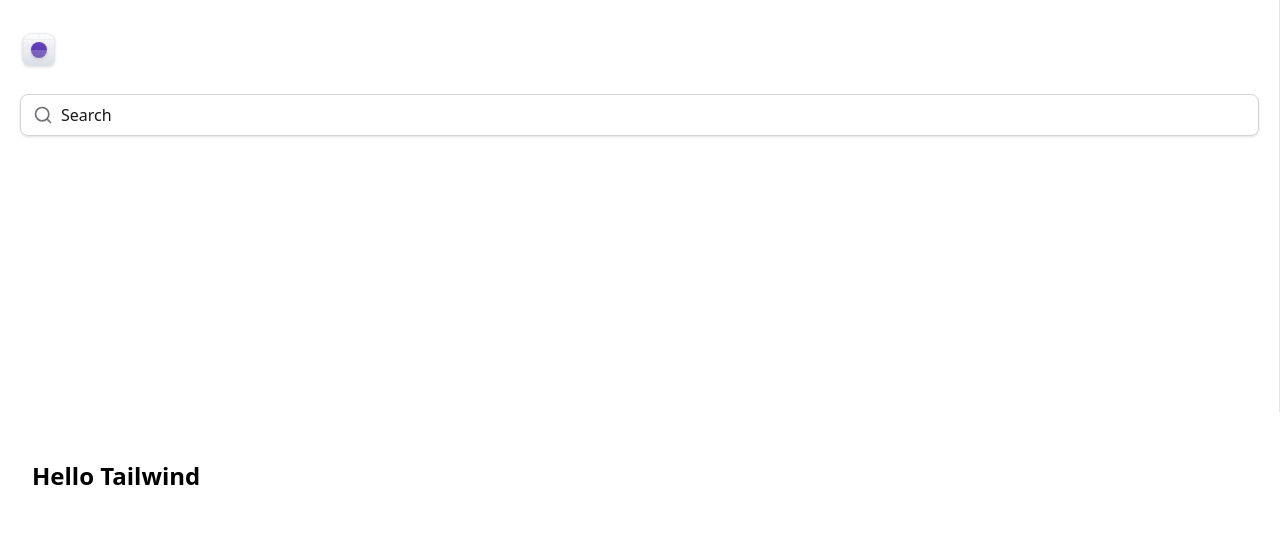
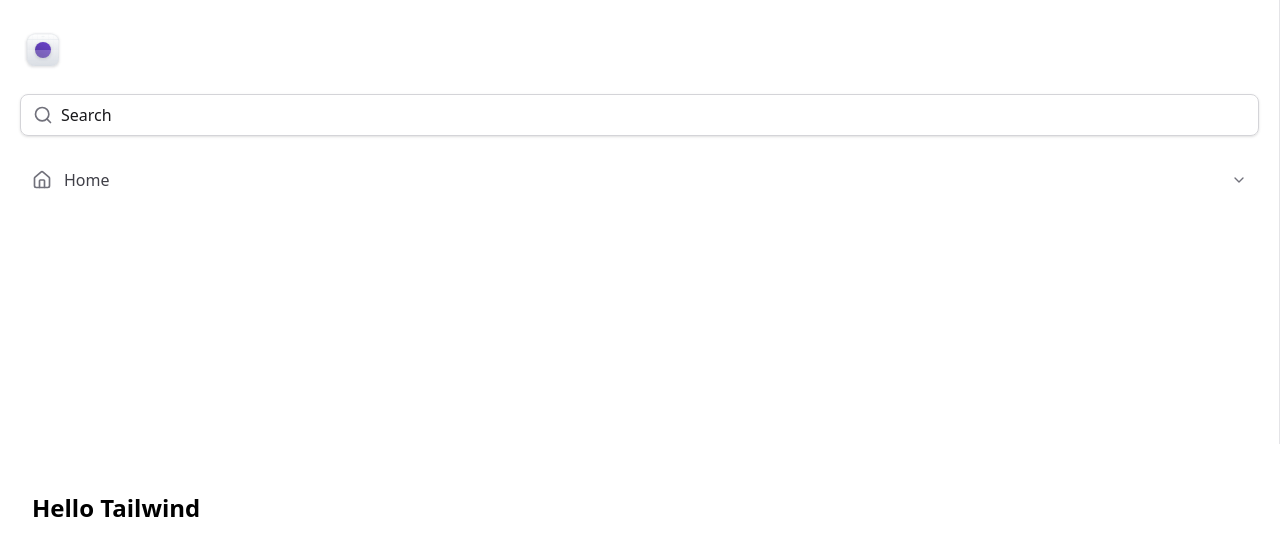
Before and after one commit to igortuag/tailwind-next, a Next.js app: page / in a window 1280 px wide. Shown: the top 556 px of the page. Built offline with nearby package versions, Linux system fonts and the light colour scheme.

Commit message:
feat: add MainNavigation component to Sidebar and adjust Logo styling

```diff
--- a/src/components/Sidebar/Logo.tsx
+++ b/src/components/Sidebar/Logo.tsx
@@ -1,6 +1,6 @@
 export function Logo() {
   return (
-    <strong className="flex items-center gap-2 text-xl font-semibold text-zinc-800">
+    <strong className="flex items-center gap-2 text-xl font-semibold text-zinc-800 mx-1">
       <svg
         width={38}
         height={38}
--- /dev/null
+++ b/src/components/Sidebar/MainNavigation/index.tsx
@@ -0,0 +1,17 @@
+import { ChevronDown, Home } from "lucide-react";
+import Link from "next/link";
+
+export function MainNavigation() {
+  return (
+    <nav>
+      <Link
+        href="/"
+        className="flex items-center gap-3 rounded px-3 py-2 hover:bg-violet-50"
+      >
+        <Home className="h-5 w-5 text-zinc-500" />
+        <span className="font-medium text-zinc-700">Home</span>
+        <ChevronDown className="ml-auto h-4 w-4 text-zinc-500" />
+      </Link>
+    </nav>
+  );
+}
--- a/src/components/Sidebar/index.tsx
+++ b/src/components/Sidebar/index.tsx
@@ -1,5 +1,6 @@
 import { Search } from "lucide-react";
 import { Logo } from "./Logo";
+import { MainNavigation } from "./MainNavigation";
 
 export const Sidebar = () => {
   return (
@@ -13,6 +14,8 @@ export const Sidebar = () => {
           placeholder="Search"
         />
       </div>
+
+      <MainNavigation />
     </aside>
   );
 };
```
